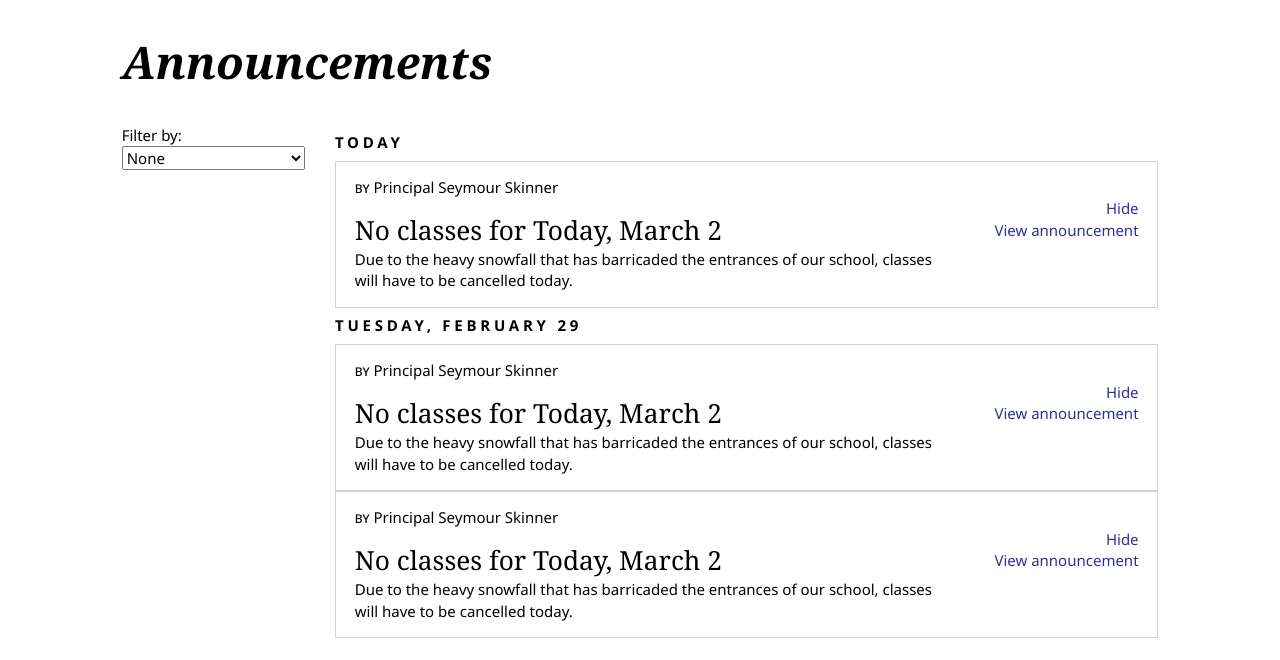
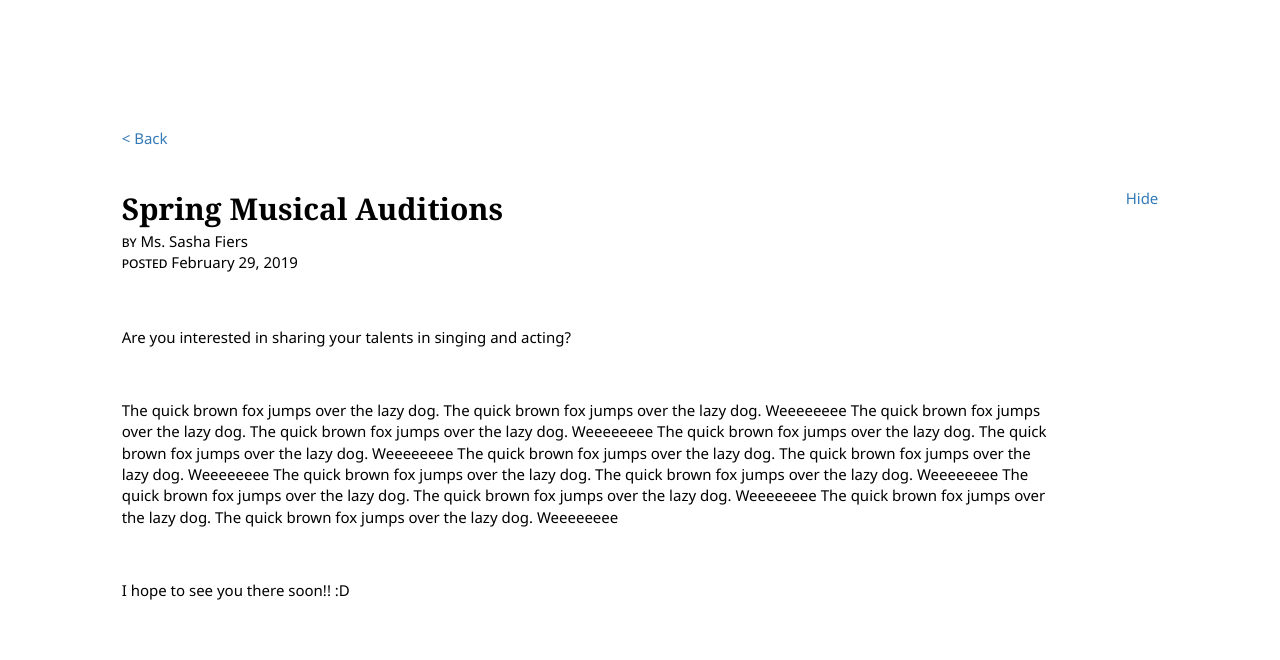
Before and after one commit to MaxDZC/CS148-Compiler, a plain HTML site: page bledocs/7777/index.html at #!/viewAnnouncements in a window 1280 px wide. Drawn offline with Linux system fonts and the light colour scheme.

Commit message:
View Announcements

```diff
--- /dev/null
+++ b/bledocs/7777/components/announcements/viewAnnouncements.app.js
@@ -0,0 +1,9 @@
+angular.module('compiler.viewAnnouncements', [])
+
+  .controller('viewAnnouncementsController', function($scope) {
+    console.log("viewAnnouncementsController " + "start");
+
+    $scope.text = "VIEW ANNOUNCEMENTS";
+
+    console.log("viewAnnouncementsController " + "end");
+  });
--- /dev/null
+++ b/bledocs/7777/components/announcements/viewAnnouncements.html
@@ -0,0 +1,44 @@
+
+<div class="row" style="margin-top:10%">
+  <div class="col col-md-offset-1 col-md-6">
+    <a href="">< Back </a>
+  </div>
+</div>
+
+<div class="row" style="margin-top: 3%">
+  <div class="col col-md-offset-1 col-md-6 ">
+      <span class="card__view_title">Spring Musical Auditions</span>
+  </div>
+  <div class="col col-md-offset-1 col-md-3" style="text-align:right">
+      <a href=""> Hide </a>
+  </div>
+</div>
+
+<div class="row">
+  <div class="col col-md-offset-1 col-md-6">
+    <span class="card__byline--by">by</span>
+    <span class="card__byline--name">Ms. Sasha Fiers</span><br>
+    <span class="card__byline--by">posted</span>
+    <span class="card__byline--name">February 29, 2019</span>
+  </div>
+</div>
+
+<div class="row">
+  <div class="col col-md-offset-1 col-md-9" style="margin-top:3%">
+      <p>Are you interested in sharing your talents in singing and acting?</p>
+      <br>
+      <p>
+        The quick brown fox jumps over the lazy dog. The quick brown fox jumps over the lazy dog. Weeeeeeee
+        The quick brown fox jumps over the lazy dog. The quick brown fox jumps over the lazy dog. Weeeeeeee
+        The quick brown fox jumps over the lazy dog. The quick brown fox jumps over the lazy dog. Weeeeeeee
+        The quick brown fox jumps over the lazy dog. The quick brown fox jumps over the lazy dog. Weeeeeeee
+        The quick brown fox jumps over the lazy dog. The quick brown fox jumps over the lazy dog. Weeeeeeee
+        The quick brown fox jumps over the lazy dog. The quick brown fox jumps over the lazy dog. Weeeeeeee
+        The quick brown fox jumps over the lazy dog. The quick brown fox jumps over the lazy dog. Weeeeeeee
+      </p>
+      <br>
+      <p>
+        I hope to see you there soon!! :D
+      </p>
+  </div>
+</div>
--- a/bledocs/7777/css/style.css
+++ b/bledocs/7777/css/style.css
@@ -54,6 +54,13 @@ h1{
   font-size: 1.75em;
 }
 
+.card__view_title{
+  font-family: Georgia;
+  font-weight: 600;
+  font-size: 2em;
+  font-style: bold;
+}
+
 .card__button-holder{
   padding-right: 1em;
   float: right;
--- a/bledocs/7777/index.html
+++ b/bledocs/7777/index.html
@@ -9,6 +9,7 @@
     <script src="js/app.js"></script>
     <script src="components/login/login.app.js"></script>
     <script src="components/announcements/announcements.app.js"></script>
+    <script src="components/announcements/viewAnnouncements.app.js"></script>
   </head>
 
   <body>
--- a/bledocs/7777/js/app.js
+++ b/bledocs/7777/js/app.js
@@ -1,7 +1,8 @@
 var app = angular.module('compiler', [
   'ngRoute',
   'compiler.login',
-  'compiler.userAnnouncements'
+  'compiler.userAnnouncements',
+  'compiler.viewAnnouncements'
 ]);
 
 app.config(function ($routeProvider){
@@ -10,8 +11,12 @@ app.config(function ($routeProvider){
       templateUrl: '/components/login/login.html',
       controller: 'loginController'
     })
+    .when('/viewAnnouncements', {
+      templateUrl: '/components/announcements/viewAnnouncements.html',
+      controller: 'viewAnnouncementsController'
+    })
     .when('/', {
-      templateUrl: 'components/announcements/announcements.html',
+      templateUrl: '/components/announcements/announcements.html',
       controller: 'userAnnouncementsController'
     })
     .otherwise({
```
Also changed, not shown: 2 other files.
